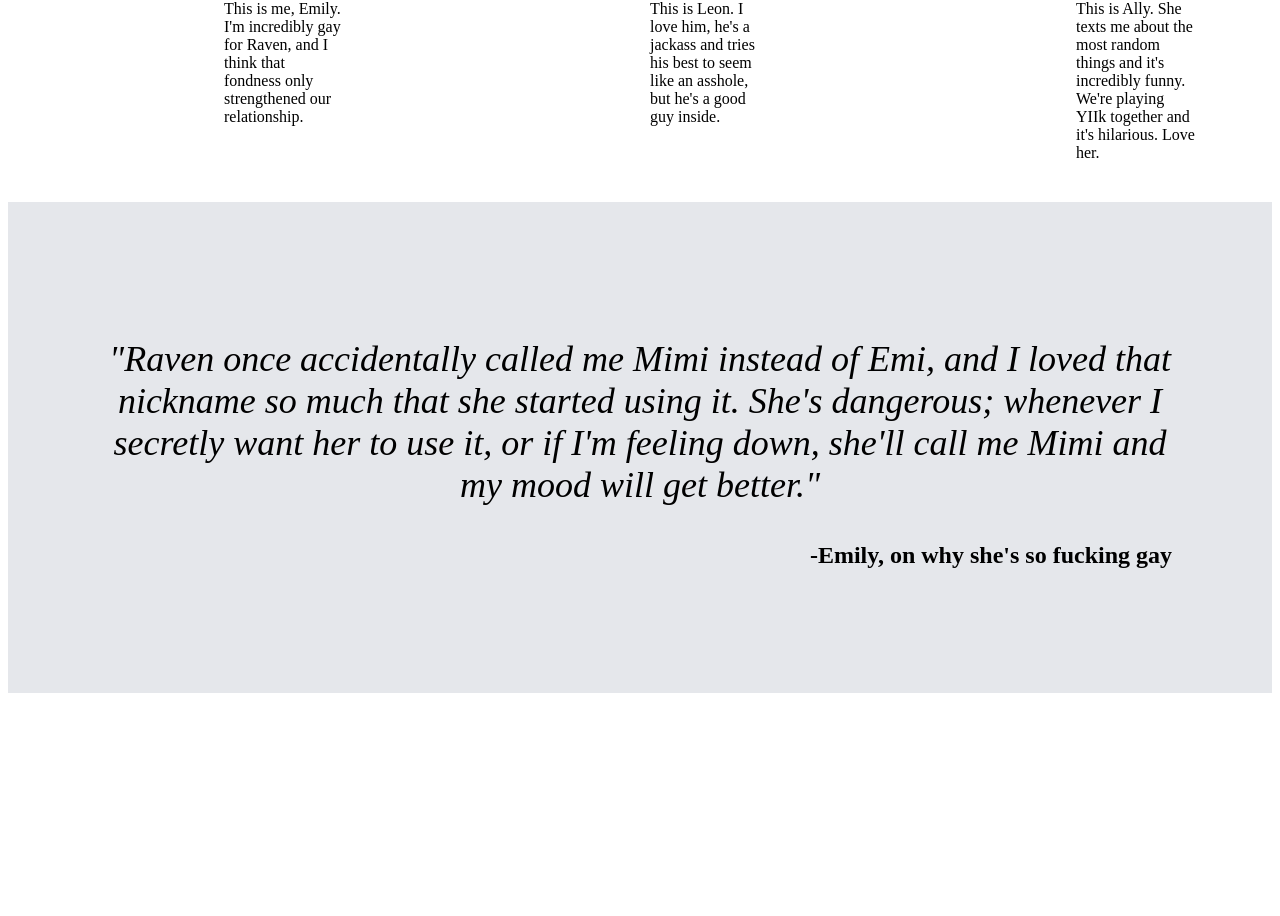
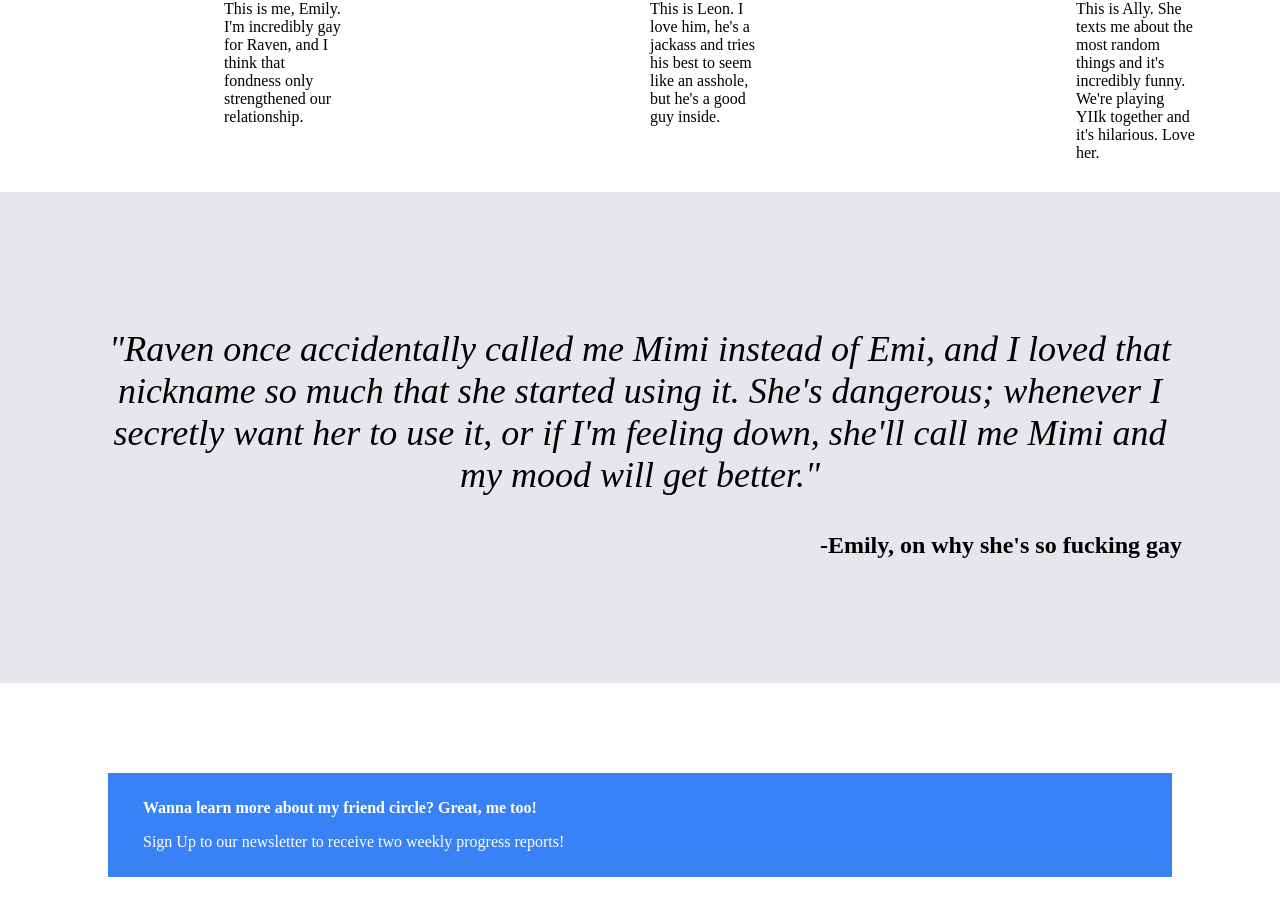
Before and after one commit to FilthyJoJo/project-landing-page, a plain HTML site: page index.html in a window 1280 px wide. Shown: the part 733-1649 px from the top of the page. Before the commit the page ends 1434 px from the top, so only its background shows below. Drawn offline with Linux system fonts and the light colour scheme.

Commit message:
Add call to action box and text

```diff
--- a/index.html
+++ b/index.html
@@ -55,6 +55,15 @@
     <p class="quote">"Raven once accidentally called me Mimi instead of Emi, and I loved that nickname so much that she started using it. She's dangerous; whenever I secretly want her to use it, or if I'm feeling down, she'll call me Mimi and my mood will get better."</p>
     <p class="attribution">-Emily, on why she's so fucking gay</p>
 </div>
+<div class="action">
+    <div class="ad">
+        <p class="top-action">Wanna learn more about my friend circle? Great, me too!</p>
+        <p class="bottom-action">Sign Up to our newsletter to receive two weekly progress reports!</p>
+
+
+    </div>
+</div>
+
 
 </body>
 </html>
--- a/styles.css
+++ b/styles.css
@@ -116,4 +116,24 @@ img {
 .quote-text {
     background-color: #E5E7EB;
     padding: 100px;
+    margin: -10px;
 }
+
+.action {
+    margin: 100px;
+}
+
+.ad {
+    background-color: #3882F6;
+    color: white;
+    padding: 10px;
+}
+
+.top-action {
+    font-weight: bold;
+    margin-left: 25px;
+}
+
+.bottom-action {
+    margin-left: 25px;
+}
```
